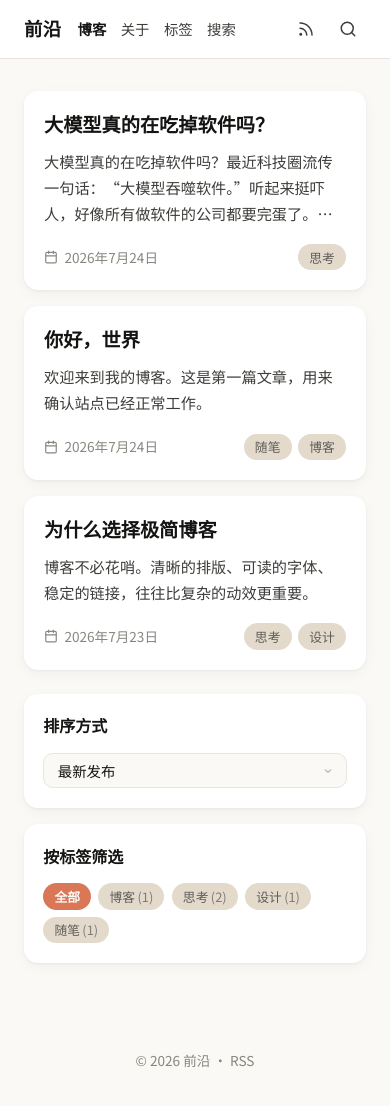
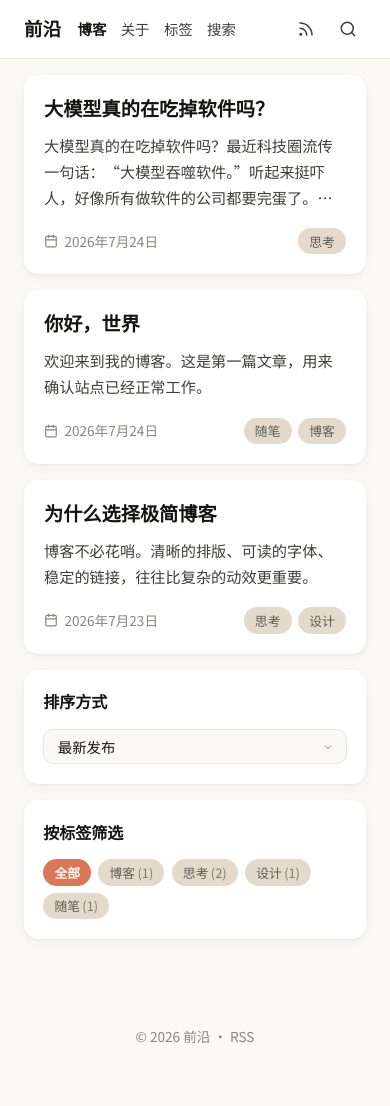
Before and after one commit to renqiancheng/renqiancheng.github.io, a Jekyll site: the page built from index.html, in a window 390 px wide and 1125 px high. Shown: the top 1106 px of the window. Built offline with Jekyll 4.4.1, drawn with Linux system fonts in a browser that asks for light colours.

Commit message:
修改样式

```diff
--- a/assets/css/style.css
+++ b/assets/css/style.css
@@ -577,8 +577,13 @@ button.tag-pill:hover {
 
 /* —— 响应式 —— */
 @media (max-width: 900px) {
+  .site-main {
+    padding-top: 1rem;
+  }
+
   .blog-layout {
     grid-template-columns: 1fr;
+    gap: 1rem;
   }
 
   .blog-sidebar {
```
